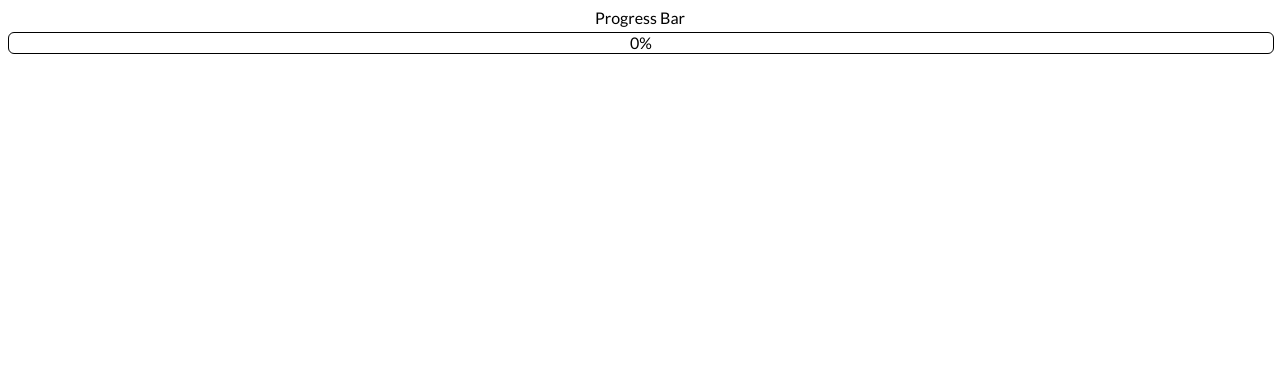
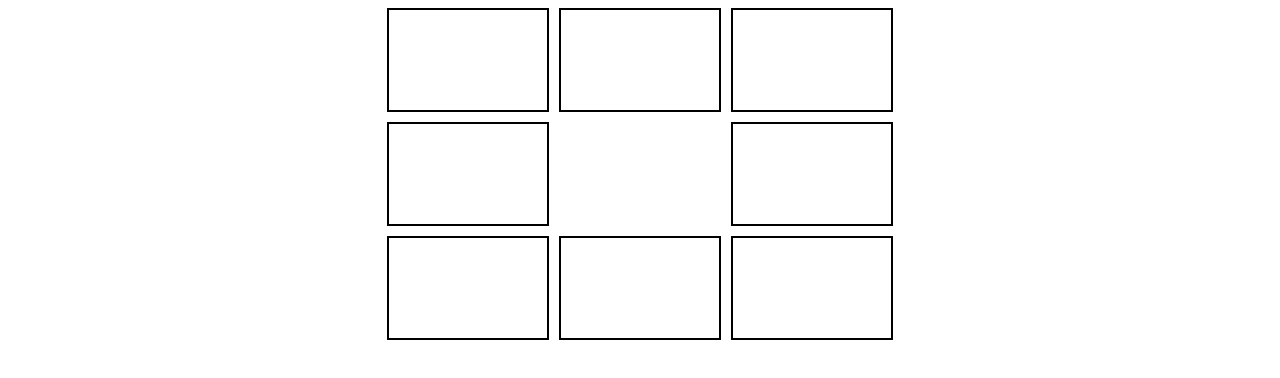
Before and after one commit to AnkitParte/react-many, a React (Vite) app: page / in a window 1280 px wide. Shown: the top 378 px of the page. Built offline with nearby package versions, Linux system fonts and the light colour scheme.

Commit message:
grid lights added

```diff
--- a/src/App.jsx
+++ b/src/App.jsx
@@ -5,6 +5,7 @@ import FileExplorer from "./pages/fileExplorer"
 import Pagination from "./pages/pagination"
 import PasswordGenerator from "./pages/passwordGenerator"
 import ProgressBar from "./pages/progressBar"
+import Grid3By3 from "./pages/grid3By3"
 
 function App() {
   const [percentVal, setPercentVal] = useState(0)
@@ -20,7 +21,8 @@ function App() {
       {/* <Pagination /> */}
       {/* <EmiCalculator /> */}
       {/* <PasswordGenerator /> */}
-      <ProgressBar progressVal={percentVal} />
+      {/* <ProgressBar progressVal={percentVal} /> */}
+      <Grid3By3 />
     </>
   )
 }
--- /dev/null
+++ b/src/pages/grid3By3/gridStyles.css
@@ -0,0 +1,11 @@
+.mainGridDiv {
+  width: 40%;
+  margin: auto;
+  display: grid;
+  grid-template-columns: repeat(3, 1fr);
+  gap: 10px;
+}
+.mainGridDiv div {
+  text-align: center;
+  padding: 50px;
+}
--- /dev/null
+++ b/src/pages/grid3By3/index.jsx
@@ -0,0 +1,65 @@
+import React, { useEffect, useRef, useState } from "react"
+import "./gridStyles.css"
+
+let configDef = [
+  [0, 0, 0],
+  [0, 0, 0],
+  [0, 0, 0]
+]
+const Grid3By3 = () => {
+  const [config, setConfig] = useState(configDef)
+  const [order, setOrder] = useState([])
+  const [isDeActive, setIsDeActive] = useState(false)
+
+  const handleBoxSelect = (i, j, val) => {
+    let tempGrid = [...config]
+    tempGrid[i][j] = val
+    if (val) setOrder([...order, [i, j]])
+
+    setConfig([...tempGrid])
+  }
+  const deActive = () => {
+    setIsDeActive(true)
+    let newOrder = [...order]
+    let timer = setInterval(() => {
+      let [i, j] = newOrder.pop()
+      handleBoxSelect(i, j, 0)
+      if (newOrder.length == 0) {
+        clearInterval(timer)
+        setIsDeActive(false)
+        setOrder([])
+      }
+    }, 300)
+  }
+  useEffect(() => {
+    if (order.length == 8) deActive()
+  }, [order])
+
+  return (
+    <div className="mainGridDiv">
+      {config?.map((it, i) => {
+        return (
+          <>
+            {it?.map((_, j) => {
+              return (
+                <div
+                  style={{
+                    background: config[i][j] === 1 ? "green" : "white",
+                    border: i == 1 && j == 1 ? "" : "2px solid black",
+                    cursor: isDeActive || config[i][j] === 1 ? "not-allowed" : "pointer"
+                  }}
+                  onClick={() => {
+                    handleBoxSelect(i, j, 1)
+                  }}
+                  disabled={isDeActive || config[i][j] === 1}
+                ></div>
+              )
+            })}
+          </>
+        )
+      })}
+    </div>
+  )
+}
+
+export default Grid3By3
```
